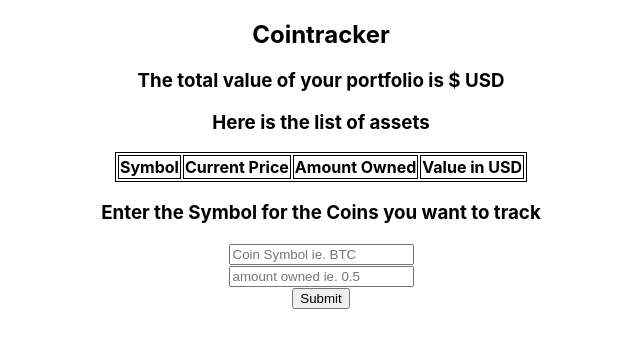
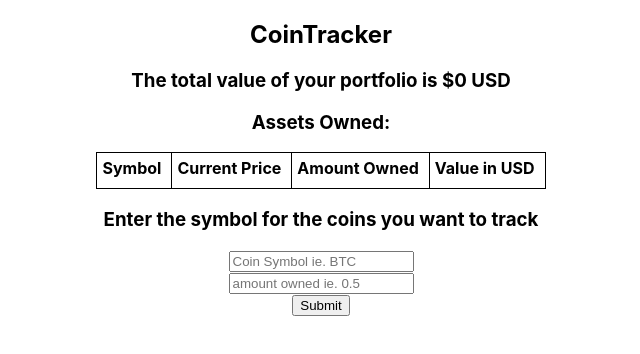
Before and after one commit to Nathanfeng/cointracker, a React (Create React App) app: page / in a window 1280 px wide. Shown: the top 354 px of the page, without its empty margins (319-959 px from the left). Built offline with nearby package versions, Linux system fonts and the light colour scheme.

Commit message:
added delete button

```diff
--- a/src/App.css
+++ b/src/App.css
@@ -31,8 +31,20 @@
   }
 }
 
+table {
+  border-collapse: collapse;
+}
+
+th, td{
+  padding: 5px 10px 10px 5px;
+  text-align: center;
+}
 table, th, td {
     border: 1px solid black;
     margin-left: auto;
     margin-right: auto;
 }
+
+.value {
+  color: blue;
+}
--- a/src/App.js
+++ b/src/App.js
@@ -8,7 +8,7 @@ class App extends Component {
   render() {
     return (
       <div className="App">
-        <h2>Cointracker</h2>
+        <h2>CoinTracker</h2>
       <TotalValue/>
       <AssetList/>
       <Form/>
--- a/src/components/AssetList/TableRow.js
+++ b/src/components/AssetList/TableRow.js
@@ -1,15 +1,38 @@
 import React from 'react';
+import {connect} from 'react-redux';
+import {deleteCoin} from './assetListActions';
+
 
 const TableRow = (props) => {
   const value = Math.round(props.price * props.amount * 100)/100 ;
+
+  const onDelete = () => {
+    debugger
+    props.deleteCoin(props.symbol);
+  }
+
   return (
     <tr>
       <td>{props.symbol}</td>
       <td>{props.price}</td>
       <td>{props.amount}</td>
-    <td>{value}</td>
+      <td>{value}</td>
+      <td>
+        <button
+          onClick={onDelete()}
+        >
+          Delete
+        </button></td>
     </tr>
   )
 }
 
-export default TableRow;
+
+const mapDispatchToProps = (dispatch) => ({
+    deleteCoin: (symbol) => dispatch(deleteCoin(symbol))
+})
+
+export default connect(
+  undefined,
+  mapDispatchToProps
+)(TableRow);
--- a/src/components/AssetList/assetList.js
+++ b/src/components/AssetList/assetList.js
@@ -19,7 +19,7 @@ class AssetList extends Component {
     console.log(this.props.coins.map((el) => <p>{el.price * el.amount}</p>))
     return(
       <div>
-        <h3>Here is the list of assets</h3>
+        <h3>Assets Owned:</h3>
 
       <table>
         <thead>
--- /dev/null
+++ b/src/components/AssetList/assetListActions.js
@@ -0,0 +1,10 @@
+
+export const DELETE_COIN = 'DELETE_COIN';
+
+export const deleteCoin = (symbol) => {
+  return ({
+    type: DELETE_COIN,
+    payload: symbol
+  })
+
+}
--- a/src/components/Form/form.js
+++ b/src/components/Form/form.js
@@ -4,7 +4,7 @@ import {getCoinInfo} from './formActions';
 
 class Form extends Component {
 
-  onSubmit = async (e) => {
+  onSubmit = (e) => {
     e.preventDefault();
     const coin = e.target.elements.coin.value;
     const amount = e.target.elements.amount.value;
@@ -20,7 +20,7 @@ class Form extends Component {
   render() {
     return(
       <div>
-        <h3>Enter the Symbol for the Coins you want to track</h3>
+        <h3>Enter the symbol for the coins you want to track</h3>
         <form onSubmit={this.onSubmit}>
           <input
             placeholder='Coin Symbol ie. BTC'
--- a/src/components/Form/formActions.js
+++ b/src/components/Form/formActions.js
@@ -12,7 +12,6 @@ export const getCoinInfo = (symbol, amount) => {
     const url = `https://min-api.cryptocompare.com/data/price?fsym=${symbol}&tsyms=USD`;
     const api_return = await fetch(url);
     const response = await api_return.json()
-    console.log(response)
     if (response.Response === 'Error'){
       alert(response.Message);
     } else {
--- a/src/components/Form/formReducer.js
+++ b/src/components/Form/formReducer.js
@@ -1,5 +1,5 @@
 import {UPDATE_COIN_PRICE} from './formActions';
-// import store from '../../store';
+import {DELETE_COIN} from '../AssetList/assetListActions';
 
 const initial_state = {
   coins: []
@@ -7,7 +7,6 @@ const initial_state = {
 
 const formReducer = (state = initial_state, action) =>{
   console.log(action)
-  // console.log(store.getState())
   switch(action.type){
     case UPDATE_COIN_PRICE:
       return {
@@ -15,10 +14,14 @@ const formReducer = (state = initial_state, action) =>{
           ...state.coins,
           action.payload
         ]
-      }
+      };
+    case DELETE_COIN:
+      return {
+        coins: state.coins.filter((coin) => coin.symbol !== action.payload)
+      };
     default:
       return initial_state;
-  }
+  };
 }
 
-export default formReducer
+export default formReducer;
--- a/src/components/totalValue.js
+++ b/src/components/totalValue.js
@@ -11,6 +11,8 @@ const TotalValue = (props) => {
     console.log(coinAccum);
     totalPortfolioValue = coinAccum.reduce((accum, el) => accum + el);
     totalPortfolioValue = Math.round(totalPortfolioValue * 100)/100
+  } else {
+    totalPortfolioValue = 0;
   }
   return (
     <div>
@@ -18,6 +20,7 @@ const TotalValue = (props) => {
     </div>
   )
 }
+
 
 const mapStateToProps = (state) => {
   return ({
```
Also changed, not shown: src/components/AssetList/assetListReducer.js (added, +16 -0 lines), src/reducer.js (+4 -4 lines).
